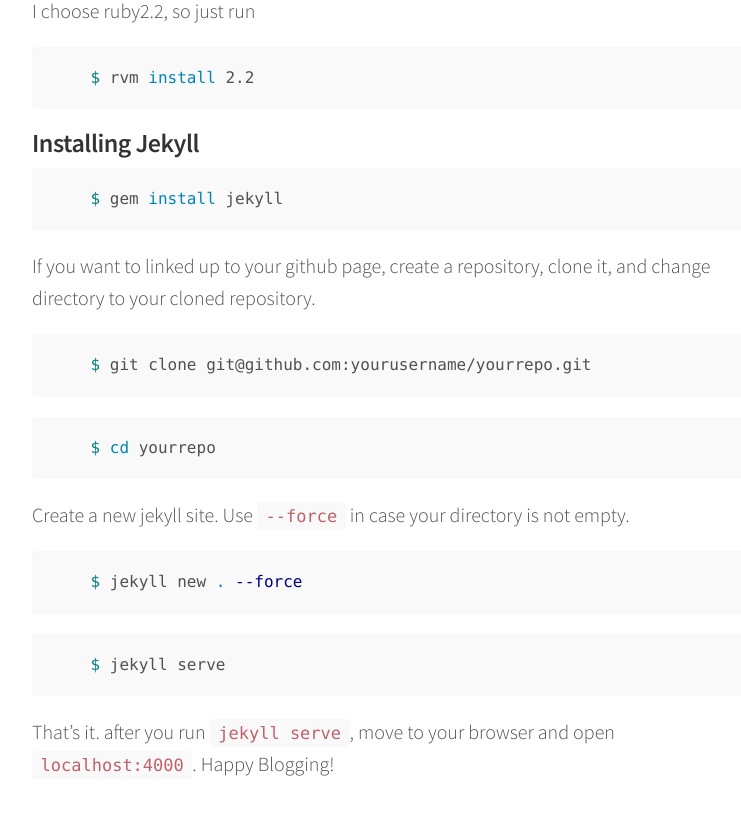
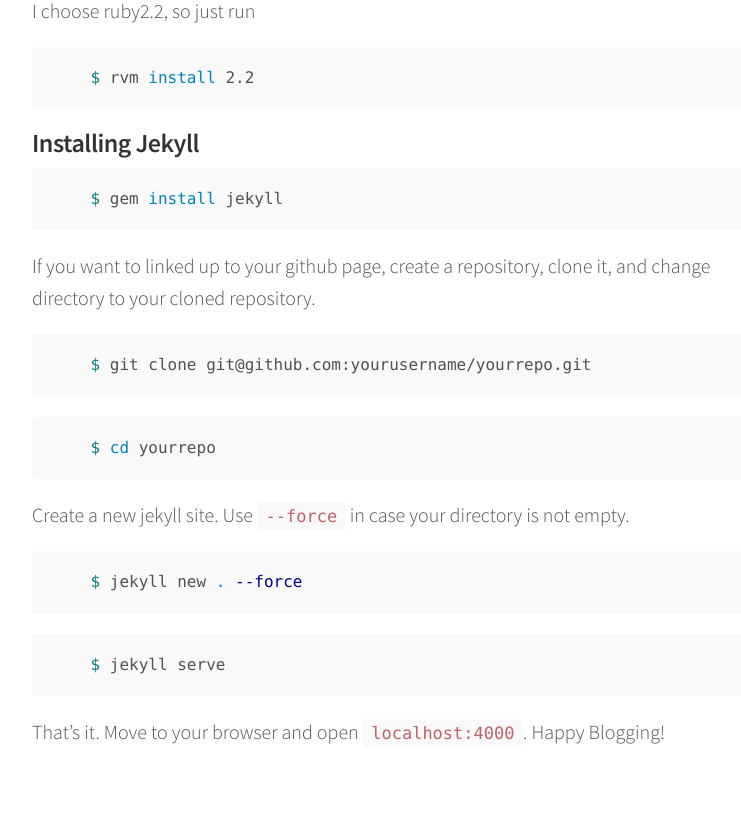
Before and after one commit to nyelonong/nyelonong.github.io, a Jekyll site: the page built from _posts/2016-03-26-welcome-to-jekyll.markdown, in a window 1280 px wide and 900 px high, scrolled down 1115 px. Shown: the top 815 px of the window, without its empty margins (248-989 px from the left). Built offline with Jekyll 4.4.1, drawn with Linux system fonts in a browser that asks for light colours.

Commit message:
edit last post

````diff
--- a/_posts/2016-03-26-welcome-to-jekyll.markdown
+++ b/_posts/2016-03-26-welcome-to-jekyll.markdown
@@ -19,22 +19,26 @@
 ```
 
 You need to run this to execute gvm from anywhere
+
 ``` sh
     $ source /home/yourhome/.rvm/scripts/rvm
 ```
 
 ### Installing Ruby
 Install all requirements to install ruby
+
 ``` sh
     $ rvm requirements
 ```
 
 Show all available ruby package
+
 ``` sh
     $ rvm list known
 ```
 
 I choose ruby2.2, so just run
+
 ``` sh
     $ rvm install 2.2
 ```
@@ -45,6 +49,7 @@
 ```
 
 If you want to linked up to your github page, create a repository, clone it, and change directory to your cloned repository.
+
 ``` sh
     $ git clone git@github.com:yourusername/yourrepo.git
 ```
@@ -53,6 +58,7 @@
 ```
 
 Create a new jekyll site. Use `--force` in case your directory is not empty.
+
 ``` sh
     $ jekyll new . --force
 ```
@@ -60,4 +66,4 @@
     $ jekyll serve
 ```
 
-That's it. after you run `jekyll serve`, move to your browser and open `localhost:4000`. Happy Blogging!
+That's it. Move to your browser and open `localhost:4000`. Happy Blogging!
````
